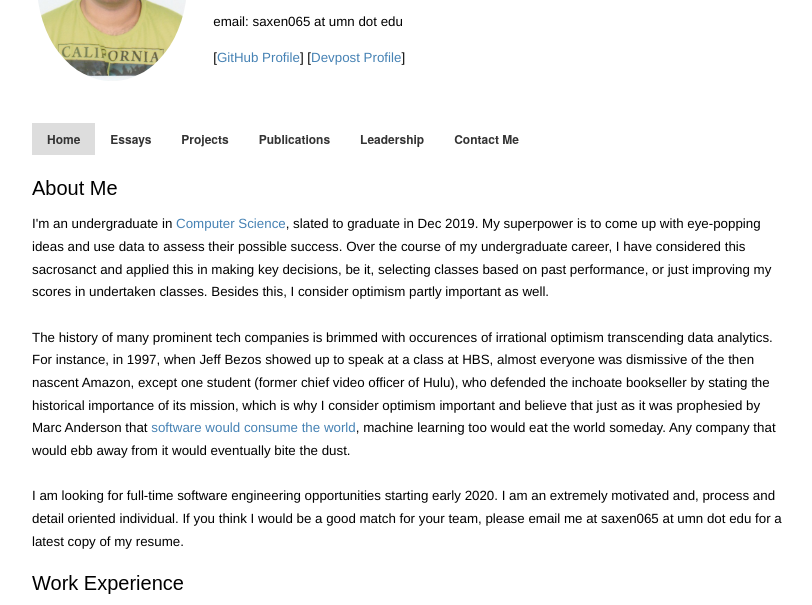
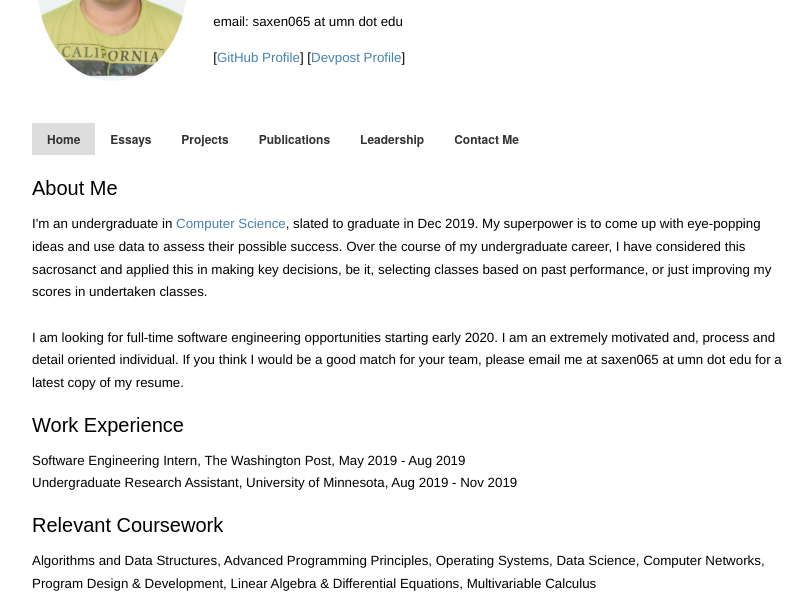
Before and after one commit to aditya800/personal-website, a plain HTML site: page index.html in a window 1280 px wide. Shown: the part 148-753 px from the top of the page, without its empty margins (108-920 px from the left). Drawn offline with Linux system fonts and the light colour scheme.

Commit message:
Update index.html

```diff
--- a/index.html
+++ b/index.html
@@ -50,9 +50,7 @@
 
 <div class="section">
 <h1>About Me</h1>
-<p> I'm an undergraduate in <a href="http://www.cs.umn.edu">Computer Science</a>, slated to graduate in Dec 2019. My superpower is to come up with eye-popping ideas and use data to assess their possible success. Over the course of my undergraduate career, I have considered this sacrosanct and applied this in making key decisions, be it, selecting classes based on past performance, or just improving my scores in undertaken classes. Besides this, I consider optimism partly important as well.<br /><br />
-
-The history of many prominent tech companies is brimmed with occurences of irrational optimism transcending data analytics. For instance, in 1997, when Jeff Bezos showed up to speak at a class at HBS, almost everyone was dismissive of the then nascent Amazon, except one student (former chief video officer of Hulu), who defended the inchoate bookseller by stating the historical importance of its mission, which is why I consider optimism important and believe that just as it was prophesied by Marc Anderson that <a href="https://www.wsj.com/articles/SB10001424053111903480904576512250915629460">software would consume the world</a>, machine learning too would eat the world someday. Any company that would ebb away from it would eventually bite the dust. <br /><br />
+<p> I'm an undergraduate in <a href="http://www.cs.umn.edu">Computer Science</a>, slated to graduate in Dec 2019. My superpower is to come up with eye-popping ideas and use data to assess their possible success. Over the course of my undergraduate career, I have considered this sacrosanct and applied this in making key decisions, be it, selecting classes based on past performance, or just improving my scores in undertaken classes.<br /><br />
 
 I am looking for full-time software engineering opportunities starting early 2020. I am an extremely motivated and, process and detail oriented individual. If you think I would be a good match for your team, please email me at saxen065 at umn dot edu for a latest copy of my resume.
  </p>
```
